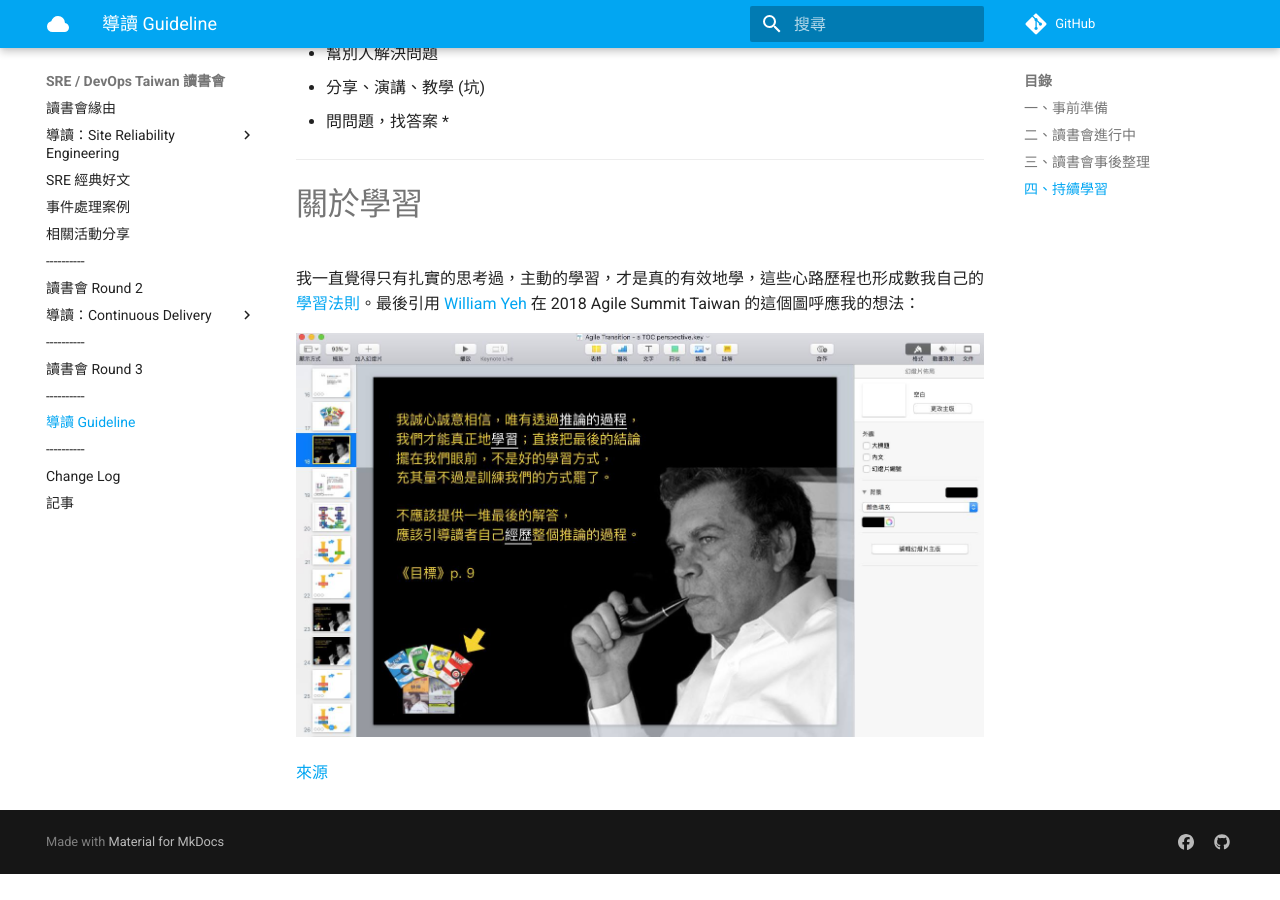
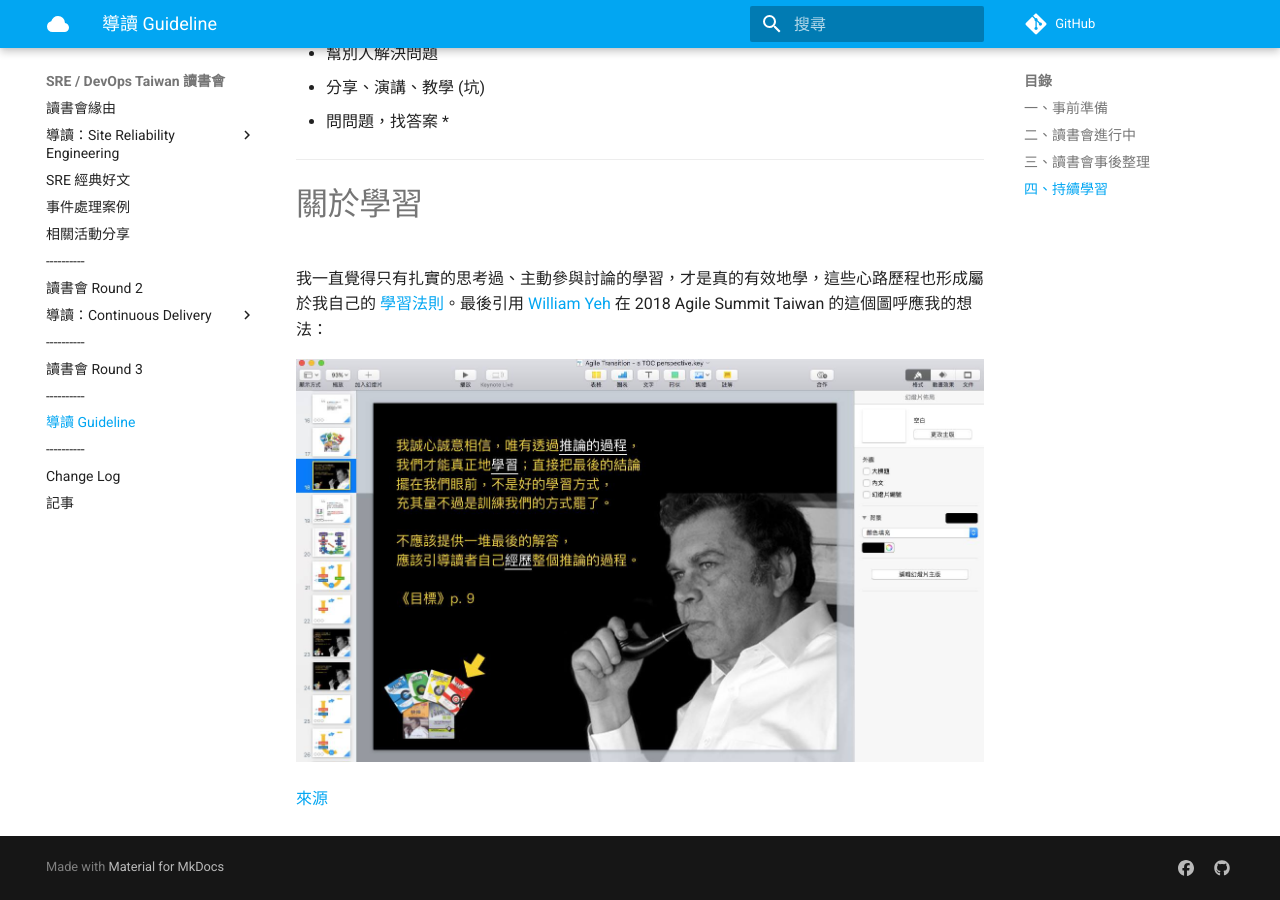
Before and after one commit to cross-community/study-area-docs, an MkDocs documentation site: the page built from docs/GuideLine.md, in a window 1280 px wide and 900 px high, scrolled down 1331 px. Built offline with MkDocs 1.6.1 and Material for MkDocs 9.7.7, drawn with Linux system fonts in a browser that asks for light colours; comment, search, counter and statistics services are not loaded; before the commit the page ends 2205 px from its top, so only the background shows below that.

Commit message:
update on 20190315-0809, comment: fix wording

```diff
--- a/docs/GuideLine.md
+++ b/docs/GuideLine.md
@@ -51,7 +51,7 @@
 ---
 # 關於學習
 
-我一直覺得只有扎實的思考過，主動的學習，才是真的有效地學，這些心路歷程也形成數我自己的 [學習法則](https://rickhw.github.io/2017/09/20/About/Learning-Approaches/)。最後引用 [William Yeh](https://www.facebook.com/william.yeh) 在 2018 Agile Summit Taiwan 的這個圖呼應我的想法：
+我一直覺得只有扎實的思考過、主動參與討論的學習，才是真的有效地學，這些心路歷程也形成屬於我自己的 [學習法則](https://rickhw.github.io/2017/09/20/About/Learning-Approaches/)。最後引用 [William Yeh](https://www.facebook.com/william.yeh) 在 2018 Agile Summit Taiwan 的這個圖呼應我的想法：
 
 ![](/images/about_learning.jpg)
 
```
